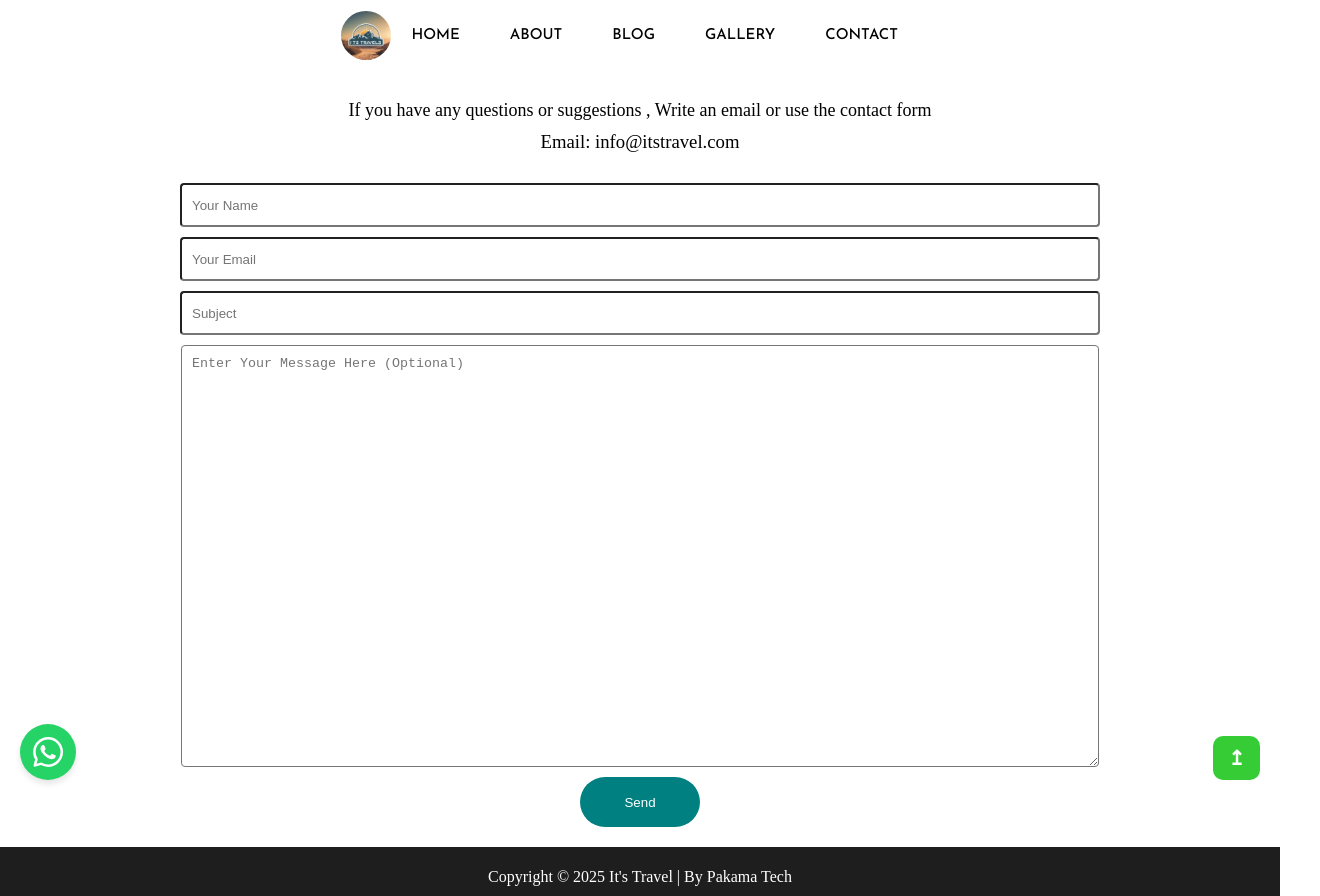
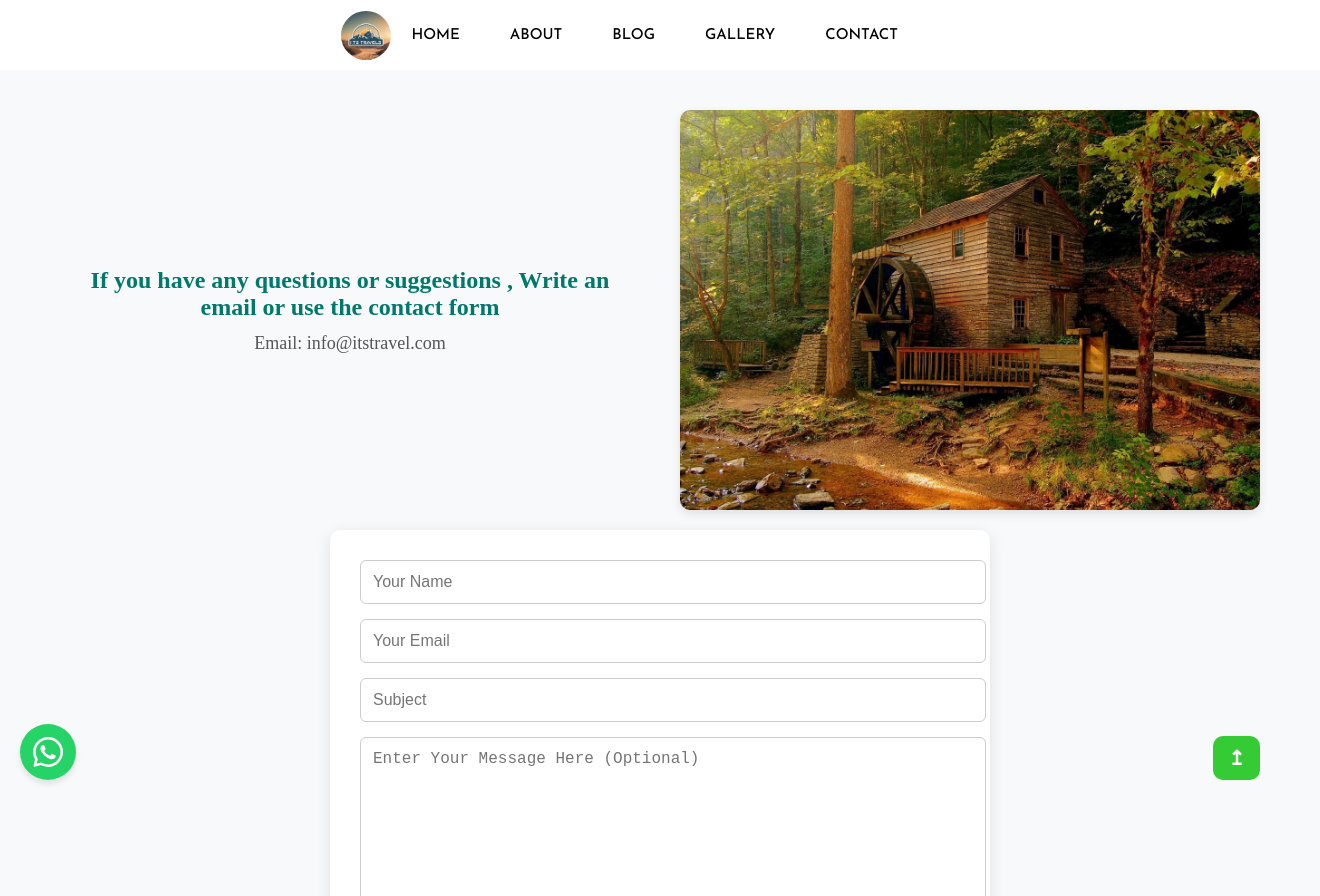
Before and after one commit to BlessingLuphahla/blog-app-ui, a React (Create React App) app: page /contact in a window 1280 px wide. Shown: the top 896 px of the page, 1320 px wide, since content can reach past the window. Built offline with nearby package versions, Linux system fonts and the light colour scheme.

Commit message:
Update contact.css
Change of CSS on the contact page

```diff
--- a/src/pages/contact/contact.css
+++ b/src/pages/contact/contact.css
@@ -1,119 +1,140 @@
+/* General Contact Section */
 .contact {
-  height: max-content;
+  width: 100%;
+  padding: 40px 20px;
+  background: #f8f9fa;
+  display: flex;
+  flex-direction: column;
+  align-items: center;
 }
 
+/* First Section: Text & Image */
 .contactFirstSection {
   display: flex;
-  padding: 10px;
-  margin: 10px;
+  flex-direction: row;
+  align-items: center;
   justify-content: center;
-  align-items: center;
   text-align: center;
-  flex-direction: column;
+  gap: 40px;
+  max-width: 1200px;
+  width: 100%;
 }
 
 .contactText {
+  flex: 1;
   display: flex;
   flex-direction: column;
-  justify-content: center;
   align-items: center;
-  padding: 10px;
-  gap: 10px;
-  font-weight: 300;
-  font-size: 16px;
-}
-
-.contactImage {
-  height: 500px;
-  width: 70%;
-  display: none;
+  text-align: center;
+  gap: 12px;
+  font-weight: 400;
+  font-size: 18px;
+  color: #333;
 }
 
 .contactTitle {
-  font-size: 18px;
-  font-weight: 100;
+  font-size: 24px;
+  font-weight: 600;
+  color: #00796b;
 }
 
 .contactEmail {
-  font-weight: 100;
+  font-size: 18px;
+  font-weight: 500;
+  color: #555;
 }
 
+/* Contact Image */
+.contactImage {
+  flex: 1;
+  max-height: 400px;
+  width: 100%;
+  object-fit: cover;
+  display: block;
+  border-radius: 10px;
+  box-shadow: 0 4px 10px rgba(0, 0, 0, 0.1);
+}
+
+/* Second Section: Contact Form */
 .contactSecondSection {
   width: 100%;
-  height: max-content;
-  padding-bottom: 10px;
-  margin-bottom: 10px;
+  max-width: 600px;
+  background: white;
+  padding: 30px;
+  border-radius: 10px;
+  box-shadow: 0 4px 15px rgba(0, 0, 0, 0.1);
+  margin-top: 20px;
 }
 
 .contactForm {
-  width: 100%;
-  height: 100%;
   display: flex;
   flex-direction: column;
-  align-items: center;
-  justify-content: center;
-  gap: 10px;
+  gap: 15px;
 }
 
-.contactForm input {
-  width: 70%;
-  height: 20px;
-  padding: 10px;
-  border-radius: 4px;
-  padding: 10px;
+/* Form Inputs */
+.contactForm input,
+.contactForm textarea {
+  width: 100%;
+  padding: 12px;
+  border: 1px solid #ccc;
+  border-radius: 6px;
+  font-size: 16px;
+  transition: all 0.3s ease;
 }
 
-.contactForm input:focus {
-  outline: 1px solid teal;
+.contactForm input:focus,
+.contactForm textarea:focus {
+  border-color: #00796b;
+  outline: none;
+  box-shadow: 0 0 5px rgba(0, 121, 107, 0.3);
 }
 
+/* Textarea */
 textarea#message {
-  width: 70%;
-  height: 400px;
-  min-height: 100px;
-  border-radius: 4px;
-  padding: 10px;
-  position: relative;
+  height: 150px;
+  resize: vertical;
 }
 
-.contactForm input[value="Send"] {
-  background-color: teal;
-  border-radius: 40px;
+/* Submit Button */
+.contactForm input[type="submit"] {
+  background: #00796b;
+  color: white;
   border: none;
-  height: 50px;
-  width: 120px;
-  color: white;
+  padding: 12px;
+  font-size: 18px;
+  font-weight: 600;
+  border-radius: 30px;
   cursor: pointer;
+  transition: 0.3s ease-in-out;
 }
 
-@media (max-width: 700px) {
+.contactForm input[type="submit"]:hover {
+  background: #004d40;
+}
+
+/* Responsive Design */
+@media (max-width: 768px) {
   .contactFirstSection {
     flex-direction: column;
+    text-align: center;
   }
 
-  .contactForm input {
+  .contactImage {
     width: 90%;
-    height: 15px;
-    padding: 10px;
+    height: auto;
   }
 
   .contactTitle {
-    font-size: 16px;
+    font-size: 20px;
   }
 
   .contactEmail {
     font-size: 16px;
   }
 
-  .contactImage {
-    height: 300px;
-    width: 99%;
-    display: block;
-  }
-
-  .contactForm textarea#message {
-    height: 400px;
-    min-height: 100px;
-    width: 90%;
+  .contactForm input,
+  .contactForm textarea {
+    font-size: 14px;
   }
 }
```
